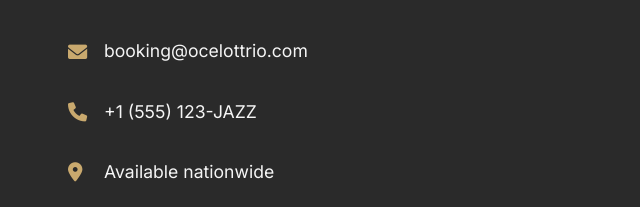
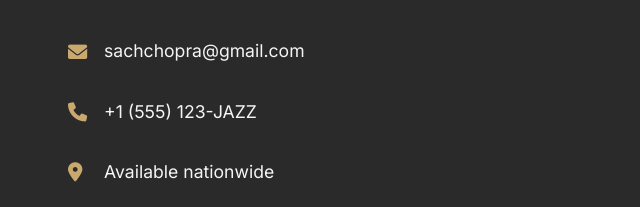
Before and after one commit to sachinchopra35/ocelot-trio-website, a plain HTML site: page index.html in a window 1280 px wide. Shown: the part 2591-2798 px from the top of the page, 0-640 px from the left. Drawn offline with nearby package versions, Linux system fonts and the light colour scheme.

Commit message:
Real email

```diff
--- a/index.html
+++ b/index.html
@@ -166,7 +166,7 @@
                         <div class="contact-details">
                             <div class="contact-item">
                                 <i class="fas fa-envelope"></i>
-                                <span>booking@ocelottrio.com</span>
+                                <span>sachchopra@gmail.com</span>
                             </div>
                             <div class="contact-item">
                                 <i class="fas fa-phone"></i>
```
